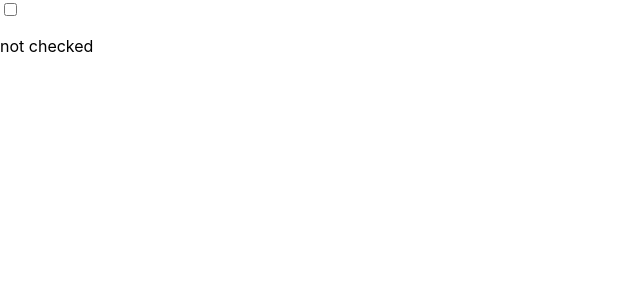
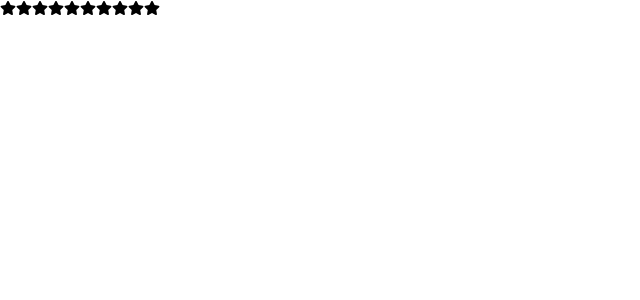
Before and after one commit to thizeh/training-react-hooks, a React (Create React App) app: page / in a window 1280 px wide. Shown: the top 300 px of the page, without its empty margins (0-640 px from the left). Built offline with nearby package versions, Linux system fonts and the light colour scheme.

Commit message:
component trees

```diff
--- a/package.json
+++ b/package.json
@@ -8,7 +8,8 @@
     "@testing-library/user-event": "^13.5.0",
     "react": "^18.2.0",
     "react-dom": "^18.2.0",
-    "react-scripts": "5.0.1",
+    "react-icons": "^4.4.0",
+    "react-scripts": "^2.1.3",
     "web-vitals": "^2.1.4"
   },
   "scripts": {
--- a/src/index.js
+++ b/src/index.js
@@ -1,30 +1,20 @@
 import React, { useState } from "react";
 import ReactDOM from "react-dom/client";
 import "./index.css";
+import { FaStar } from "react-icons/fa";
 
-// const [first, second, third] = ["Alex", "Ali", "Anna"];
+const createArray = (length) => [...Array(length)];
 
-// console.log(first, second);
-// console.log(second);
-// console.log(third);
+function Star({ selected = false }) {
+  return <FaStar color={selected ? "red" : "grays"} />;
+}
 
-// <App name="Alex" />
-
-//Adicionando state ao app component
+function StarRating({ totalStars = 5 }) {
+  return createArray(totalStars).map((n, i) => <Star key={i} />);
+}
 
 function App() {
-  const [checked, setChecked] = useState(false);
-
-  return (
-    <div>
-      <input
-        type="checkbox"
-        value={checked}
-        onChange={() => setChecked((checked) => !checked)}
-      />
-      <p>{checked ? "checked" : "not checked"}</p>
-    </div>
-  );
+  return <StarRating totalStars={10} />;
 }
 
 const root = ReactDOM.createRoot(document.getElementById("root"));
```
Also changed, not shown: 1 other file (tests, documents, lock files or other folders).
